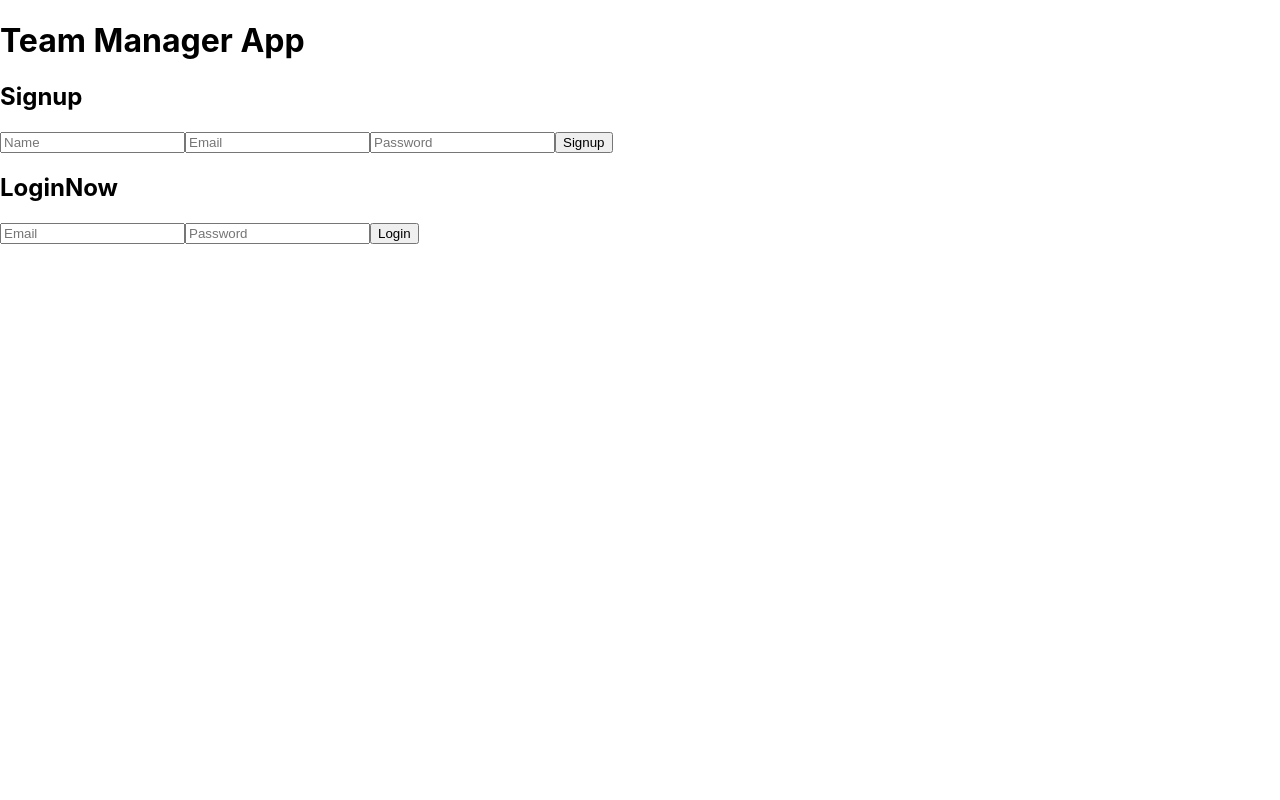
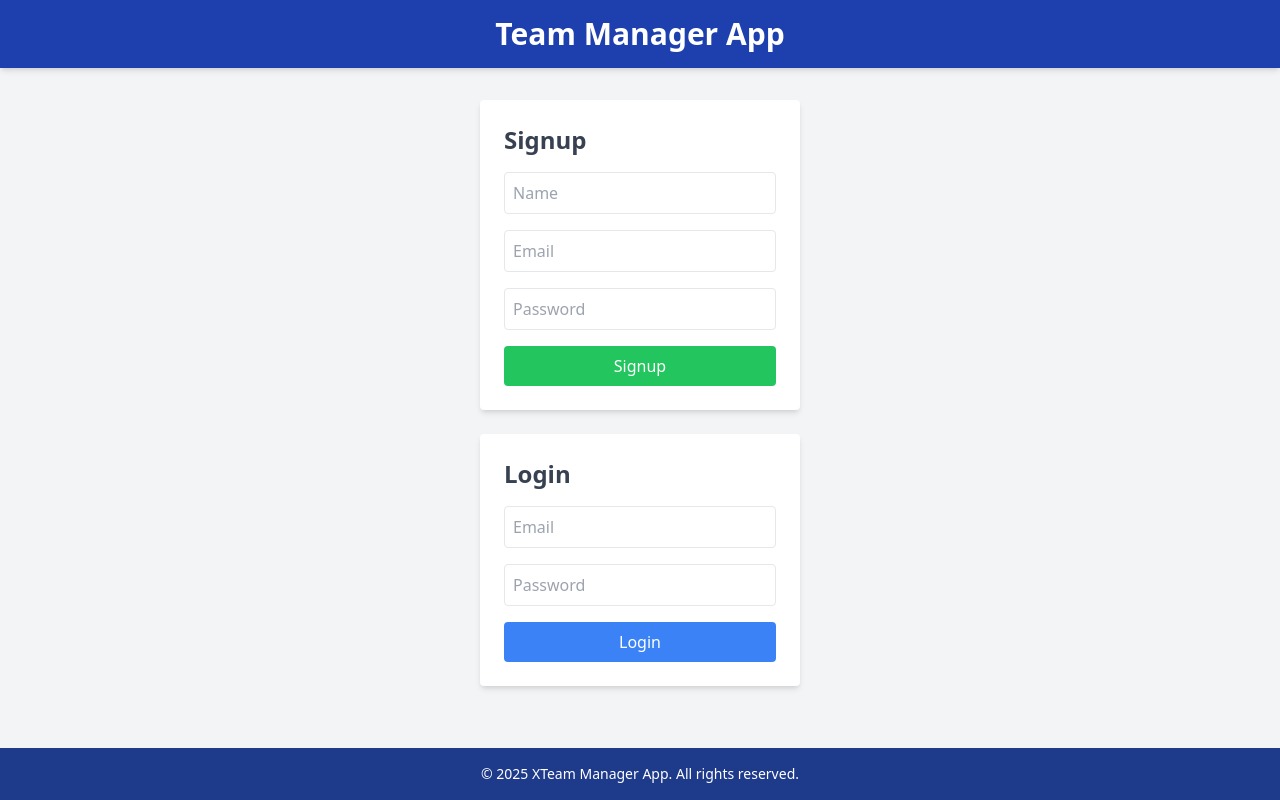
Before and after one commit to OussemaNehdi/team-manager-app, a React (Create React App) app in the folder frontend/: page / in a window 1280 px wide. Built offline with nearby package versions, Linux system fonts and the light colour scheme; no server answers.

Commit message:
major design changes

```diff
--- a/frontend/package.json
+++ b/frontend/package.json
@@ -41,5 +41,10 @@
       "last 1 firefox version",
       "last 1 safari version"
     ]
+  },
+  "devDependencies": {
+    "autoprefixer": "^10.4.21",
+    "postcss": "^8.5.4",
+    "tailwindcss": "^3.4.17"
   }
 }
--- a/frontend/src/App.tsx
+++ b/frontend/src/App.tsx
@@ -44,13 +44,16 @@ const App: React.FC = () => {
   };
 
   return (
-    <div>
-      <h1>Team Manager App</h1>
+    <div className="min-h-screen bg-background flex flex-col items-center justify-center">
+      <header className="bg-primary text-white w-full py-4 shadow-md">
+        <h1 className="text-center text-3xl font-bold">Team Manager App</h1>
+      </header>
+      <main className="flex flex-col items-center justify-center mt-8">
         {!userId ? (
-        <>
+          <div className="space-y-6">
             <Signup setUserId={setUserId} />
             <Login setUserId={setUserId} />
-        </>
+          </div>
         ) : selectedWorkspaceId ? (
           <Tasks
             userId={userId}
@@ -61,10 +64,17 @@ const App: React.FC = () => {
           <Workspaces userId={userId} setSelectedWorkspaceId={setSelectedWorkspaceId} />
         )}
         {userId && (
-        <button onClick={handleLogout} style={{ marginTop: '20px' }}>
+          <button
+            onClick={handleLogout}
+            className="mt-6 px-6 py-2 bg-red-500 text-white rounded hover:bg-red-600 transition"
+          >
             Logout
           </button>
         )}
+      </main>
+      <footer className="bg-secondary text-white w-full py-4 mt-auto">
+        <p className="text-center text-sm">© 2025 XTeam Manager App. All rights reserved.</p>
+      </footer>
     </div>
   );
 };
--- a/frontend/src/components/Login.tsx
+++ b/frontend/src/components/Login.tsx
@@ -8,14 +8,13 @@ const Login: React.FC<LoginProps> = ({ setUserId }) => {
   const [email, setEmail] = useState('');
   const [password, setPassword] = useState('');
 
-
   const handleLogin = async () => {
     try {
       const response = await fetch('/api/login', {
         method: 'POST',
         headers: { 'Content-Type': 'application/json' },
         body: JSON.stringify({ email, password }),
-        credentials: 'include', // Include cookies
+        credentials: 'include',
       });
 
       if (!response.ok) {
@@ -25,8 +24,7 @@ const Login: React.FC<LoginProps> = ({ setUserId }) => {
       }
 
       const data = await response.json();
-      console.log(data);
-      setUserId(data.id); // Update state
+      setUserId(data.id);
     } catch (error) {
       console.error('Error during login:', error);
       alert('An error occurred during login.');
@@ -34,22 +32,28 @@ const Login: React.FC<LoginProps> = ({ setUserId }) => {
   };
 
   return (
-    <div>
-      <h2>LoginNow</h2>
-
+    <div className="bg-white p-6 rounded shadow-md w-80">
+      <h2 className="text-2xl font-bold text-gray-700 mb-4">Login</h2>
       <input
         type="email"
         placeholder="Email"
         value={email}
         onChange={(e) => setEmail(e.target.value)}
+        className="w-full p-2 border rounded mb-4"
       />
       <input
         type="password"
         placeholder="Password"
         value={password}
         onChange={(e) => setPassword(e.target.value)}
+        className="w-full p-2 border rounded mb-4"
       />
-      <button onClick={handleLogin}>Login</button>
+      <button
+        onClick={handleLogin}
+        className="w-full bg-blue-500 text-white py-2 rounded hover:bg-blue-600 transition"
+      >
+        Login
+      </button>
     </div>
   );
 };
--- a/frontend/src/components/Signup.tsx
+++ b/frontend/src/components/Signup.tsx
@@ -8,7 +8,6 @@ const Signup: React.FC<SignupProps> = ({ setUserId }) => {
   const [email, setEmail] = useState('');
   const [password, setPassword] = useState('');
   const [name, setName] = useState('');
-  // const REACT_APP = process.env.REACT_APP_API_URL || 'http://localhost:3001';
 
   const handleSignup = async () => {
     try {
@@ -16,7 +15,7 @@ const Signup: React.FC<SignupProps> = ({ setUserId }) => {
         method: 'POST',
         headers: { 'Content-Type': 'application/json' },
         body: JSON.stringify({ email, password, name }),
-        credentials: 'include', // Include cookies
+        credentials: 'include',
       });
 
       if (!response.ok) {
@@ -26,7 +25,7 @@ const Signup: React.FC<SignupProps> = ({ setUserId }) => {
       }
 
       const data = await response.json();
-      setUserId(data.id); // Update state
+      setUserId(data.id);
     } catch (error) {
       console.error('Error during signup:', error);
       alert('An error occurred during signup.');
@@ -34,27 +33,35 @@ const Signup: React.FC<SignupProps> = ({ setUserId }) => {
   };
 
   return (
-    <div>
-      <h2>Signup</h2>
+    <div className="bg-white p-6 rounded shadow-md w-80">
+      <h2 className="text-2xl font-bold text-gray-700 mb-4">Signup</h2>
       <input
         type="text"
         placeholder="Name"
         value={name}
         onChange={(e) => setName(e.target.value)}
+        className="w-full p-2 border rounded mb-4"
       />
       <input
         type="email"
         placeholder="Email"
         value={email}
         onChange={(e) => setEmail(e.target.value)}
+        className="w-full p-2 border rounded mb-4"
       />
       <input
         type="password"
         placeholder="Password"
         value={password}
         onChange={(e) => setPassword(e.target.value)}
+        className="w-full p-2 border rounded mb-4"
       />
-      <button onClick={handleSignup}>Signup</button>
+      <button
+        onClick={handleSignup}
+        className="w-full bg-green-500 text-white py-2 rounded hover:bg-green-600 transition"
+      >
+        Signup
+      </button>
     </div>
   );
 };
--- a/frontend/src/index.css
+++ b/frontend/src/index.css
@@ -1,13 +1,3 @@
-body {
-  margin: 0;
-  font-family: -apple-system, BlinkMacSystemFont, 'Segoe UI', 'Roboto', 'Oxygen',
-    'Ubuntu', 'Cantarell', 'Fira Sans', 'Droid Sans', 'Helvetica Neue',
-    sans-serif;
-  -webkit-font-smoothing: antialiased;
-  -moz-osx-font-smoothing: grayscale;
-}
-
-code {
-  font-family: source-code-pro, Menlo, Monaco, Consolas, 'Courier New',
-    monospace;
-}
+@tailwind base;
+@tailwind components;
+@tailwind utilities;
--- /dev/null
+++ b/frontend/tailwind.config.js
@@ -0,0 +1,15 @@
+/** @type {import('tailwindcss').Config} */
+module.exports = {
+  content: ['./src/**/*.{js,jsx,ts,tsx}'], // Include all React files
+  theme: {
+    extend: {
+      colors: {
+        primary: '#1E40AF', // Deep blue
+        secondary: '#1E3A8A', // Slightly lighter blue
+        accent: '#F59E0B', // Amber
+        background: '#F3F4F6', // Light gray
+      },
+    },
+  },
+  plugins: [],
+};
```
Also changed, not shown: 1 other file (tests, documents, lock files or other folders). Lines whose indentation alone changed are shown as unchanged.
